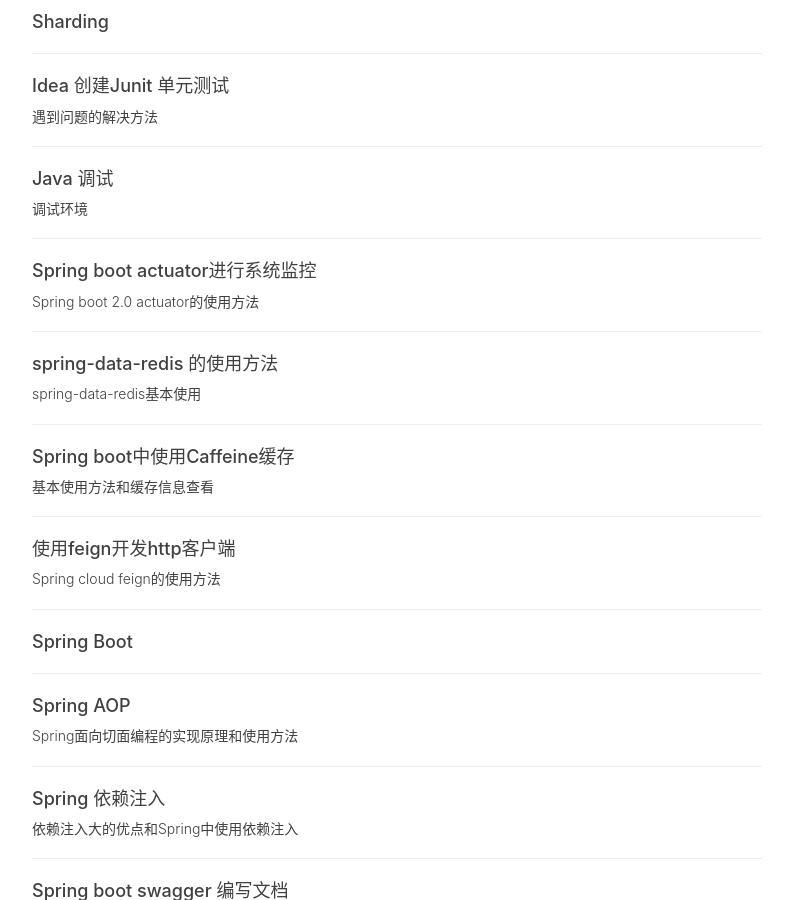
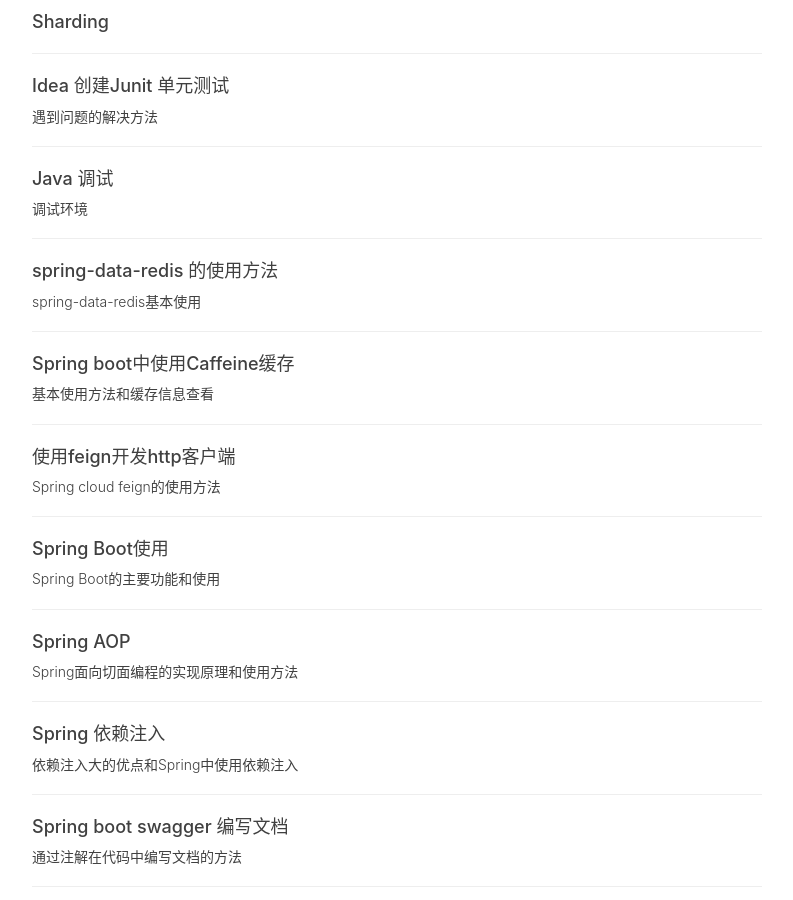
Before and after one commit to xuyumeng/xuyumeng.github.io, a Jekyll site: the page built from archive.html, in a window 1280 px wide and 900 px high, scrolled down 1520 px. Shown: the whole window, without its empty margins (253-1046 px from the left). Built offline with Jekyll 4.4.1, drawn with Linux system fonts in a browser that asks for light colours; nearby versions of some CDN libraries; comment, search, counter and statistics services are not loaded; some of the changed lines change nothing that is shown; some of the changed text lies outside the part shown.

Commit message:
actuator move to spring boot

````diff
--- a/_posts/java/2016-02-16-spring-boot.md
+++ b/_posts/java/2016-02-16-spring-boot.md
@@ -1,10 +1,23 @@
+---
+layout:     post
+title:      "Spring Boot使用"
+subtitle:   "Spring Boot的主要功能和使用"
+author:     Sun Jianjiao
+header-style: text
+catalog: true
+tags:
+
+    - Spring boot
+    - java
+
+---
+
 Spring boot搞定执行应用程序所需的各种后勤工作，我们只需要专注应用程序的代码。没有配置，没有web.xml, 没有应用服务器。
 
 - 自动配置: 针对spring应用程序常见的应用功能，Spring boot能自动提供相关配置
 - 起步依赖: 告诉Spring boot需要什么功能，它就能引入需要的库。
 - 命令行界面：Spring boot的可选特性，借此你只需要写代码就能完成完成整的应用程序，无需传统项目构建
 - Actuator:让你能够深入运行中的Spring Boot应用程序，一探究竟。
-
 
 # 1 文档
 
--- a/_posts/java/2016-03-15-java-spring-boot-actuator.md
+++ /dev/null
@@ -1,94 +0,0 @@
----
-layout:     post
-title:      "Spring boot actuator进行系统监控"
-subtitle:   "Spring boot 2.0 actuator的使用方法"
-date:       2016-09-10 17:19:00 +08:00
-author:     Sun Jianjiao
-header-img: "img/bg/default-bg.jpg"
-catalog: true
-tags:
-    - spring
-    - actuator
-    - 系统监控
-    - java
----
-
-本文以spring boot 2.X为例介绍actuator。
-
-# 1. 文档查看
-spring boot 2和spring boot 1.x还是有一点区别的。其实spring boot 2.1.x 和2.0.x还是有区别的。
-
-所以， 不同的spring boot版本参考对应的文档，不同的文档支持的功能是不一样的。
-所有版本文档地址： https://docs.spring.io/spring-boot/docs/ ， 选择对应的版本， 选择“reference”就可以了。
-
-最新的spring-boot actuator的文档： https://docs.spring.io/spring-boot/docs/current/reference/html/production-ready-endpoints.html
-
-可以通过文档查看支持哪些endpoint，以及endpoint对应的内容。
-
-
-- Spring boot 1.x 默认expose 的endpoint很多
-- spring boot 2.x 默认值expose 2个endpoint—— “info”和“health”
-- spring boot 2.x 访问endpoint的URI需要加上/actuator
-- Spring boot 2.1.x启动的时候，已经不打印Map了。
-- 支持的功能不一样， spring boot 2.1.0.RELEASE支持caches， 但是2.0.1.RELEASE不支持
-
-# 2. 使用方法
-## 2.1 引入actuator
-
-build.gradle中增加如下引用：
-```
-compile "org.springframework.boot:spring-boot-starter-actuator"
-```
-
-## 2.2 启用方法
-缺省情况下，除了shutdown以外，所有的endpoints都是使能的，但是至少有 health 和 info 对外可以通过web的方式访问.
-
-### 2.2.1 启用所有
-application.yml 中增加如下内容：
-
-```
-management:
-  endpoints:
-    web:
-      exposure:
-        include: "*"
-```
-
-## 2.2.2 启用指定对外可以访问的endpoint
-如果指定metrics, env, 在application中增加如下内容：
-```
-management:
-  endpoints:
-    web:
-      exposure:
-        include: metrics, env
-```
-
-# 3. 使用方法
-查看支持endpoint, 然后根据href进一步访问
-```
-http://${ip}:${port}/actuator/
-```
-支持caches(需要spring boot 2.1.0.RELEASE)和info的返回结果，通过json格式化后的结果：
-```
-{
-    "_links":{
-        "self":{
-            "href":"http://127.0.0.1:8083/actuator",
-            "templated":false
-        },
-        "caches-cache":{
-            "href":"http://127.0.0.1:8083/actuator/caches/{cache}",
-            "templated":true
-        },
-        "caches":{
-            "href":"http://127.0.0.1:8083/actuator/caches",
-            "templated":false
-        },
-        "info":{
-            "href":"http://127.0.0.1:8083/actuator/info",
-            "templated":false
-        }
-    }
-}
-```
````
